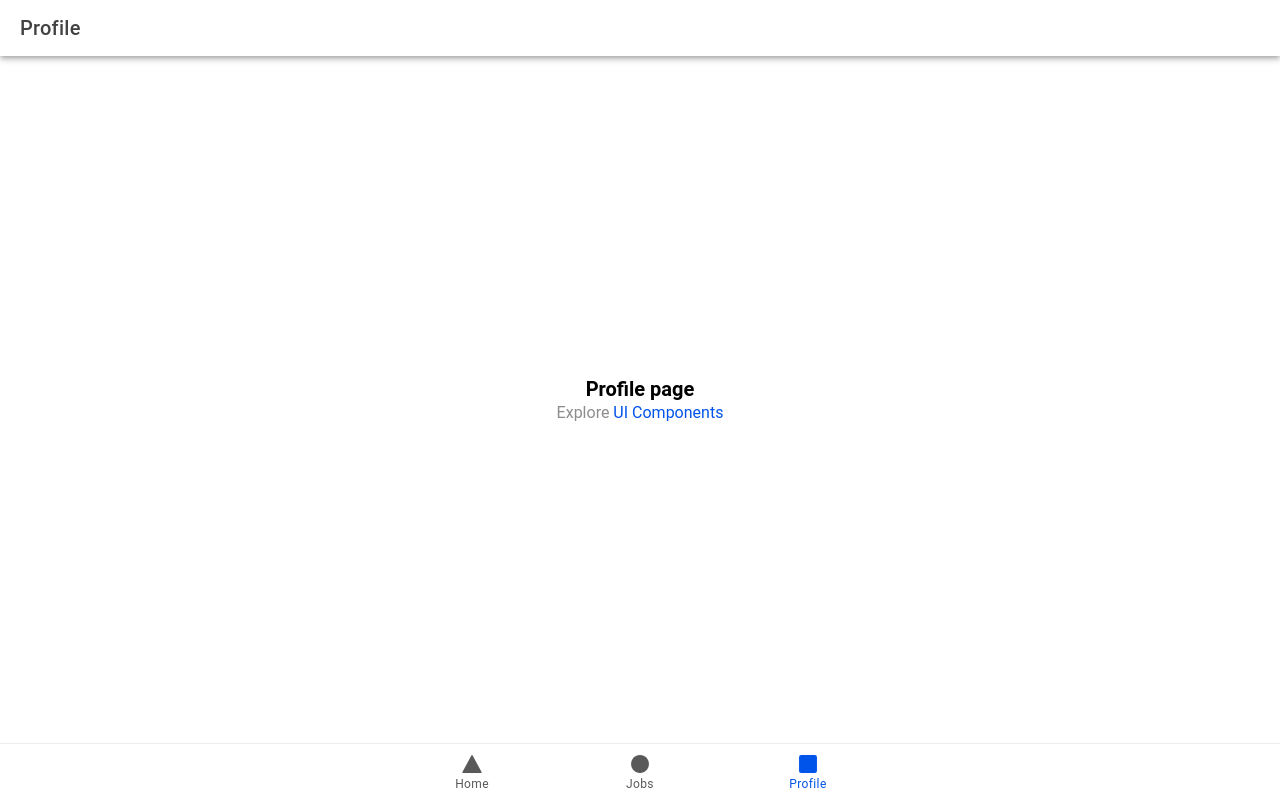
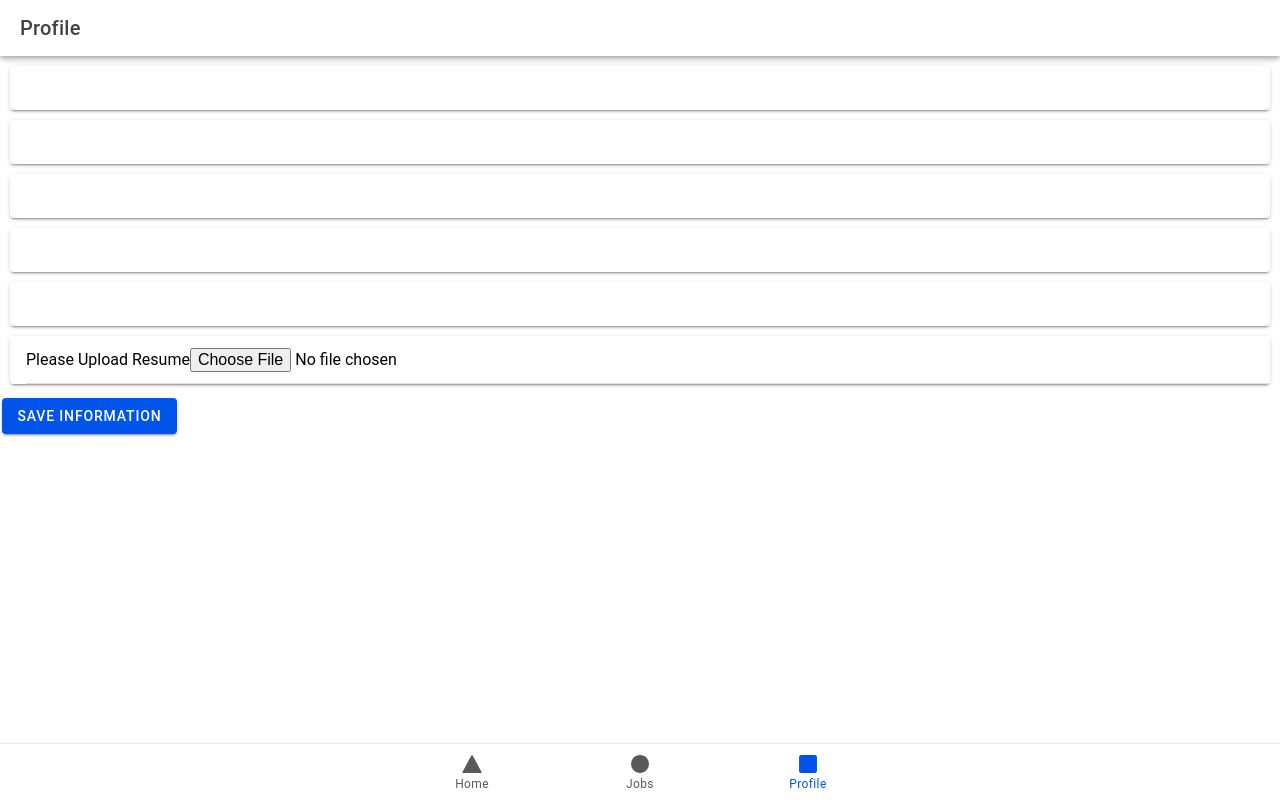
Before and after one commit to cfgtexas24/Team-8, a React (Vite) app in the folder rebirther/: page /profile in a window 1280 px wide. Built offline with nearby package versions, Linux system fonts and the light colour scheme.

Commit message:
created profile page

```diff
--- a/rebirther/src/pages/Profile.css
+++ b/rebirther/src/pages/Profile.css
@@ -0,0 +1,10 @@
+.Profile{
+    margin: 10px;
+    display: flex;
+    justify-content: center;
+    width: 80%;
+    padding: 10px;
+}
+.group{
+    margin-bottom: 15px;
+}
--- a/rebirther/src/pages/Profile.tsx
+++ b/rebirther/src/pages/Profile.tsx
@@ -1,4 +1,4 @@
-import { IonContent, IonHeader, IonPage, IonTitle, IonToolbar } from '@ionic/react';
+import { IonContent, IonHeader, IonPage, IonTitle, IonToolbar, IonButton, IonInput, IonItem, IonCard, IonText } from '@ionic/react';
 import ExploreContainer from '../components/ExploreContainer';
 import './Profile.css';
 
@@ -11,12 +11,28 @@ const Profile: React.FC = () => {
         </IonToolbar>
       </IonHeader>
       <IonContent fullscreen>
-        <IonHeader collapse="condense">
-          <IonToolbar>
-            <IonTitle size="large">Profile</IonTitle>
-          </IonToolbar>
-        </IonHeader>
-        <ExploreContainer name="Profile page" />
+        <IonCard className="First">
+        <IonInput>First Name:</IonInput>
+        </IonCard>
+        <IonCard className="Last">
+        <IonInput>Last Name:</IonInput>
+        </IonCard>
+        <IonCard className="Skills">
+        <IonInput>Add Your Skills:</IonInput>
+        </IonCard>
+        <IonCard className="Age">
+        <IonInput>Age:</IonInput>
+        </IonCard>
+        <IonCard className="Experience">
+        <IonInput>Add your Current Experiences:</IonInput>
+        </IonCard>
+        <IonCard>
+          <IonItem>
+            <IonText>Please Upload Resume</IonText>
+            <input type="file"></input>
+          </IonItem>
+        </IonCard>
+        <IonButton>Save Information</IonButton>
       </IonContent>
     </IonPage>
   );
```
